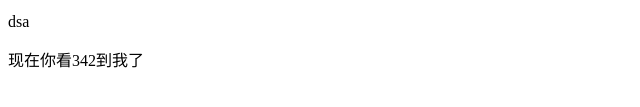
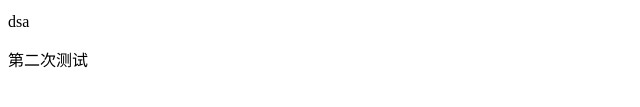
Before and after one commit to so5234/vue, a plain HTML site: page Template.html in a window 1280 px wide. Shown: the part 199-306 px from the top of the page, 0-640 px from the left. Drawn offline with nearby package versions, Linux system fonts and the light colour scheme.

Commit message:
第二次测试

```diff
--- a/Template.html
+++ b/Template.html
@@ -18,7 +18,7 @@
     <p>{{ number + 1 }}</p>
     <p>{{ ok ? 'YES' : 'NO' }}</p>
     <p>{{ message.split('').reverse().join('') }}</p>
-    <p v-if="seen">现在你看342到我了</p>
+    <p v-if="seen">第二次测试</p>
 </div>
 </body>
 <script>
```
